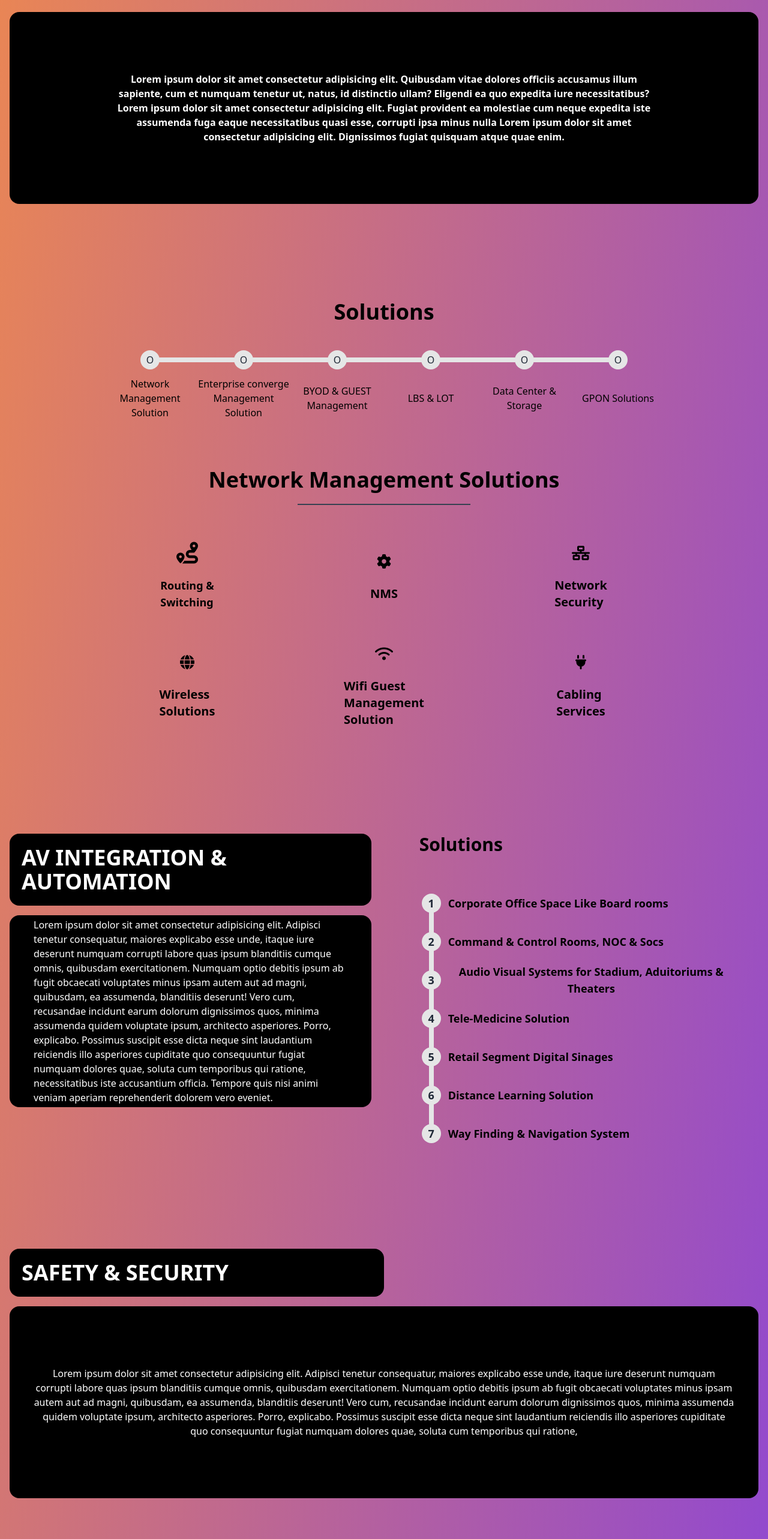
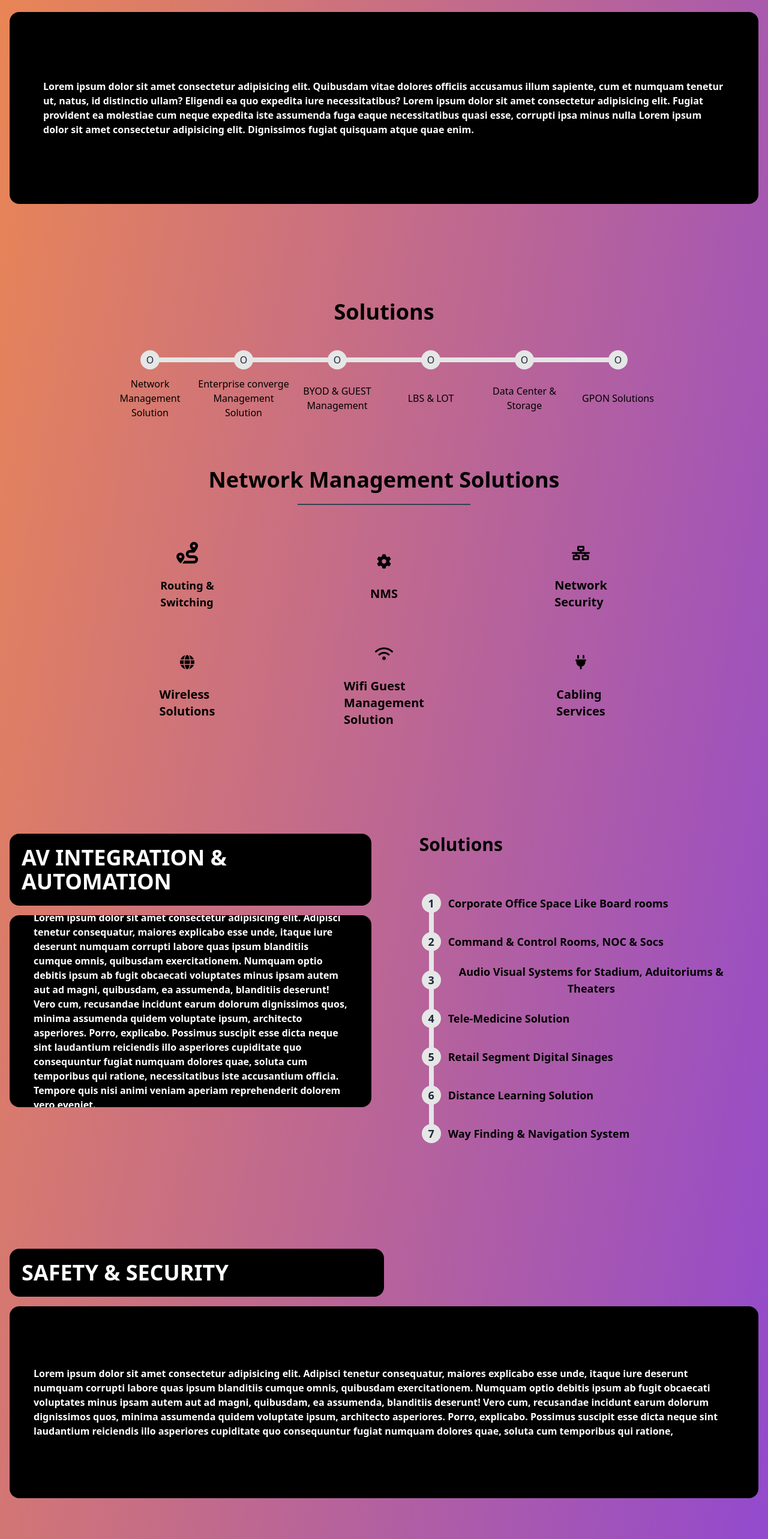
Before and after one commit to KanhaiyaPandey/GT_KARWIN, a React (Vite) app: page / in a window 1280 px wide. Shown: the part 2060-4626 px from the top of the page at 60% size. Built offline with nearby package versions, Linux system fonts and the light colour scheme.

Commit message:
bug fixing

```diff
--- a/src/components/Services.jsx
+++ b/src/components/Services.jsx
@@ -38,7 +38,7 @@ const Services = () => {
                    transition={{delay: 0.4}}
            className=" bg- flex items-center p-4 overflow-hidden justify-center bg-black h-[20rem] w-full mt-2 rounded-2xl  sm:overflow-hidden overflow-y-scroll">
 
-              <h1 className=" sm:w-3/4 text-center text-white sm:font-semibold ">
+              <p className="sm:px-10 p-0  text-start text-white sm:font-semibold font-normal">
                 Lorem ipsum dolor sit amet consectetur adipisicing elit.
                  Quibusdam vitae dolores officiis accusamus illum sapiente,
                   cum et numquam tenetur ut, natus, id distinctio ullam?
@@ -48,7 +48,7 @@ const Services = () => {
                    fuga eaque necessitatibus quasi esse, corrupti ipsa minus nulla Lorem ipsum dolor sit
                     amet consectetur adipisicing elit. Dignissimos fugiat quisquam atque quae enim.
 
-              </h1>
+              </p>
           </motion.div>
 
 
@@ -130,7 +130,7 @@ const Services = () => {
                whileInView={{ opacity: 1, x:0 }}
                transition={{delay: 0.3}}
              className=" bg-black flex justify-center px-10 w-full mt-4 rounded-2xl  items-center text-white h-[20rem] sm:h-[20rem] sm:overflow-hidden overflow-y-scroll">
-                <p>Lorem ipsum dolor sit amet consectetur adipisicing elit. Adipisci tenetur
+                <p className="sm:mt-0 mt-auto text-start sm:font-semibold font-normal">Lorem ipsum dolor sit amet consectetur adipisicing elit. Adipisci tenetur
                    consequatur, maiores explicabo esse unde, itaque iure deserunt numquam corrupti
                     labore quas ipsum blanditiis cumque omnis, quibusdam exercitationem. Numquam optio
                      debitis ipsum ab fugit obcaecati voluptates minus ipsam autem aut ad magni, quibusdam,
@@ -178,8 +178,8 @@ const Services = () => {
                initial={{ opacity: 0, x: -50  }}
                whileInView={{ opacity: 1, x:0 }}
                transition={{delay: 0.3}}
-             className=" bg-black flex justify-center px-10 w-full mt-4 rounded-2xl  items-center text-white h-[20rem] sm:h-[20rem] sm:overflow-auto overflow-y-scroll">
-                <p className=" sm:mt-0 mt-auto text-center">Lorem ipsum dolor sit amet consectetur adipisicing elit. Adipisci tenetur
+             className=" bg-black flex justify-center px-0 sm:px-10 w-full mt-4 rounded-2xl  items-center text-white h-[20rem] sm:h-[20rem] sm:overflow-auto overflow-y-scroll">
+                <p className=" sm:mt-0 mt-auto text-start sm:font-semibold font-normal">Lorem ipsum dolor sit amet consectetur adipisicing elit. Adipisci tenetur
                    consequatur, maiores explicabo  esse unde, itaque iure deserunt numquam corrupti
                     labore quas ipsum blanditiis cumque omnis, quibusdam exercitationem. Numquam optio
                      debitis ipsum ab fugit obcaecati voluptates minus ipsam autem aut ad magni, quibusdam,
@@ -250,7 +250,7 @@ const Services = () => {
                whileInView={{ opacity: 1, x:0 }}
                transition={{delay: 0.3 }}
              className=" bg-black flex justify-center px-10 w-full mt-4 rounded-2xl  items-center text-white h-[20rem] sm:h-[20rem] sm:overflow-hidden overflow-y-scroll">
-                <p className=" sm:mt-0 mt-auto text-center">Lorem ipsum dolor sit amet consectetur adipisicing elit. Adipisci tenetur
+                <p className=" sm:mt-0 mt-auto text-start sm:font-semibold font-normal">Lorem ipsum dolor sit amet consectetur adipisicing elit. Adipisci tenetur
                    consequatur, maiores explicabo  esse unde, itaque iure deserunt numquam corrupti
                     labore quas ipsum blanditiis cumque omnis, quibusdam exercitationem. Numquam optio
                      debitis ipsum ab fugit obcaecati voluptates minus ipsam autem aut ad magni, quibusdam,
```
